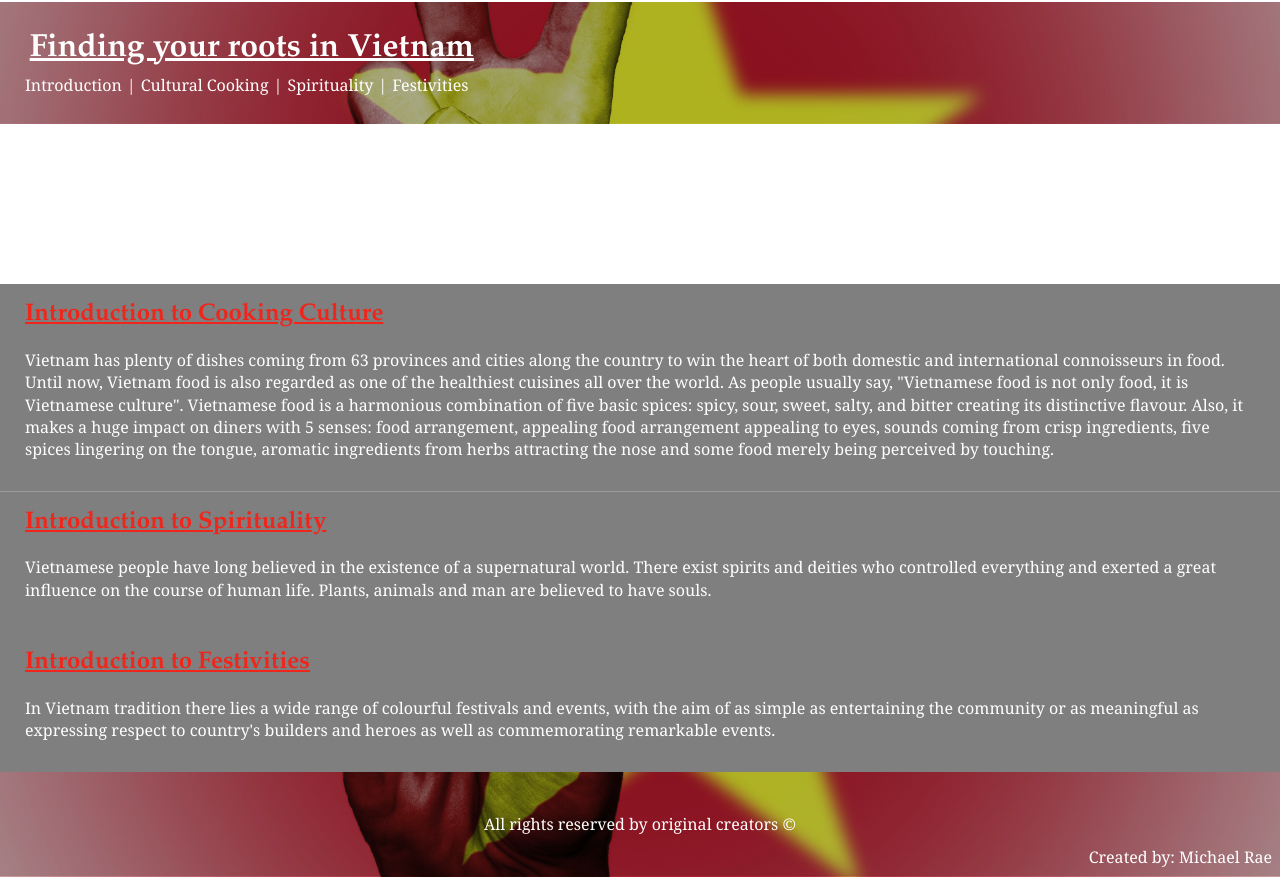
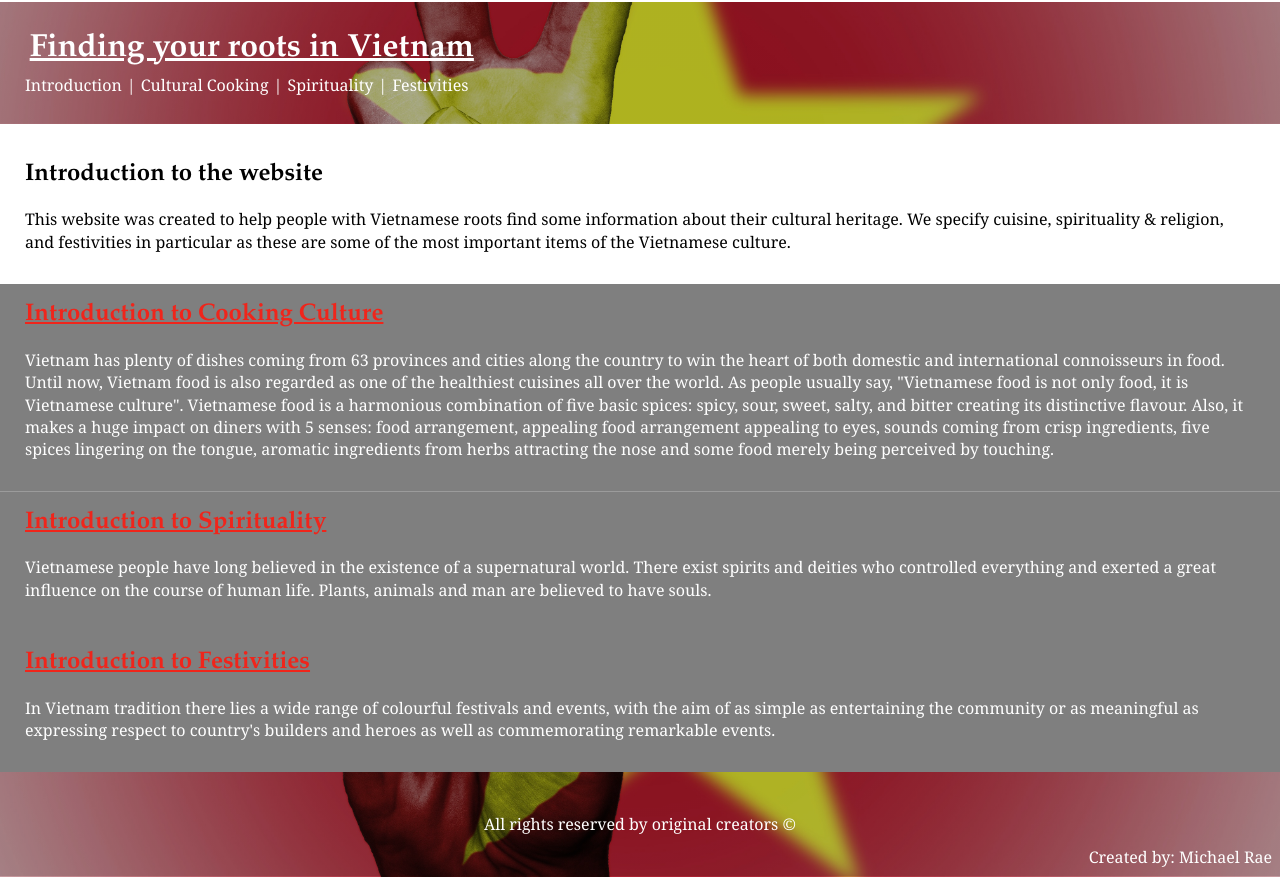
Before and after one commit to Denperidge-Friends/Michael-Project, a plain HTML site: page index.html in a window 1280 px wide. Shown: the part 798-1675 px from the top of the page. Drawn offline with Linux system fonts and the light colour scheme; grey boxes are pictures that could not be loaded.

Commit message:
Fixed white text on white background

```diff
--- a/index.html
+++ b/index.html
@@ -34,7 +34,7 @@
 
 	<main>
 		<!-- Section 1 for Introduction -->
-		<section>
+		<section class="blacktext">
 			<h2>Introduction to the website</h2>
 
 			<p>
--- a/stylesheet.css
+++ b/stylesheet.css
@@ -30,6 +30,10 @@ button {
 	color: white;
 	background-color: #AD1912;
 	border-radius: 50px;
+}
+
+.blacktext {
+	color: black;
 }
 
 nav a:link, nav a:visited {
```
Also changed, not shown: festivities.html (+1 -1 lines), spirituality.html (+1 -1 lines).
